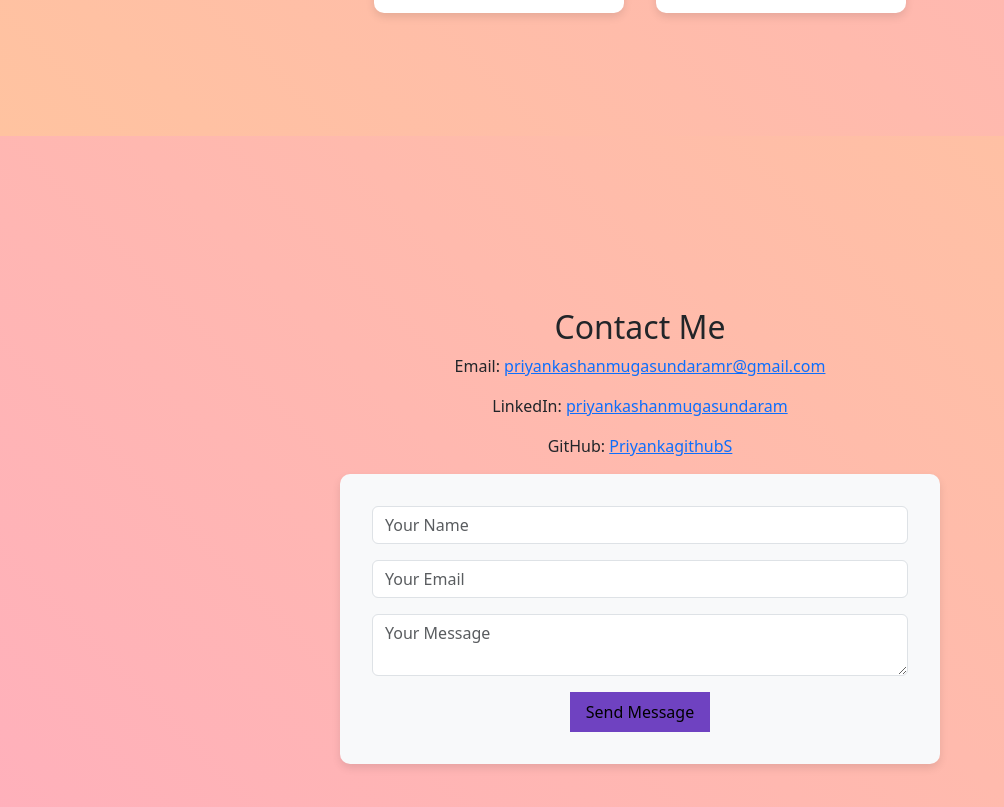
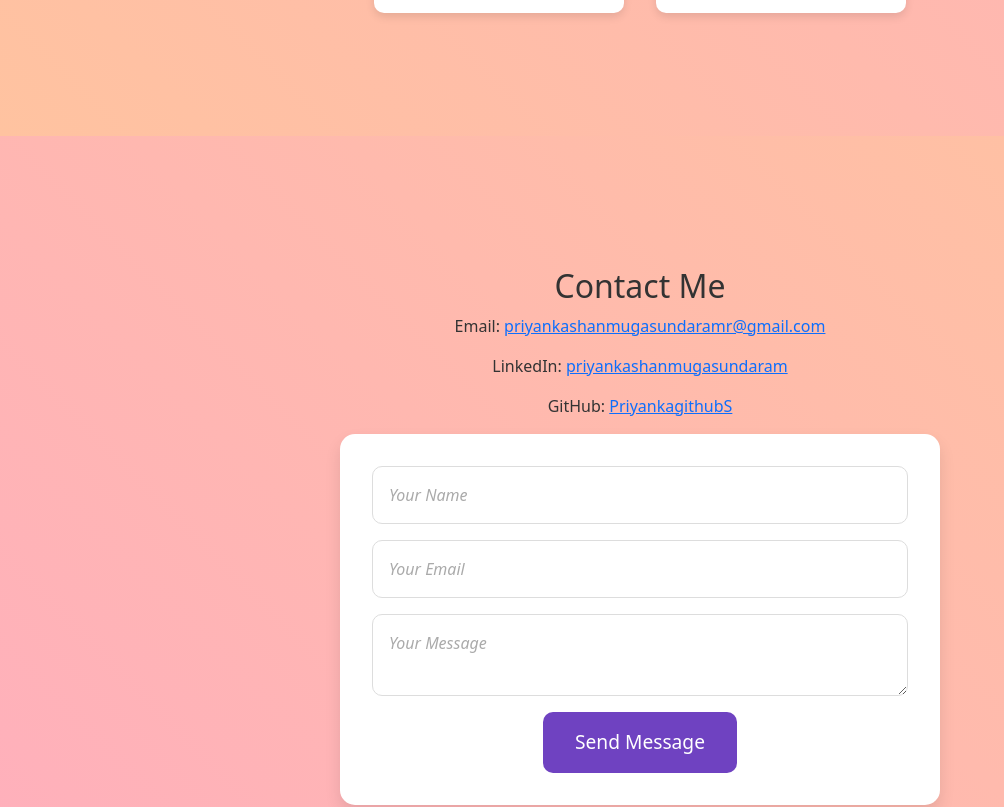
Before and after one commit to PriyankagithubS/portfolio, a React (Vite) app: page / in a window 1280 px wide. Shown: the part 3120-3927 px from the top of the page, without its empty margins (0-1004 px from the left). Built offline with nearby package versions, Linux system fonts and the light colour scheme.

Commit message:
form message

```diff
--- a/src/Components/Contact.css
+++ b/src/Components/Contact.css
@@ -4,30 +4,69 @@
     display: flex;
     flex-direction: column;
     justify-content: center;
+    align-items: center;
     text-align: center;
     padding: 2rem;
+    color: #333;
 }
 
 .contact-form {
-    background-color: #f8f9fa;
-    border-radius: 10px;
+    background-color: #ffffff;
+    border-radius: 15px;
     padding: 2rem;
-    box-shadow: 0 4px 8px rgba(0, 0, 0, 0.1);
+    box-shadow: 0 8px 16px rgba(0, 0, 0, 0.1);
     width: 100%;
     max-width: 600px;
     margin: 0 auto;
+    transition: transform 0.3s ease-in-out, box-shadow 0.3s ease-in-out;
+}
+
+.contact-form:hover {
+    transform: translateY(-10px);
+    box-shadow: 0 12px 24px rgba(0, 0, 0, 0.2);
 }
 
 .contact-form .form-control {
+    width: 100%;
+    padding: 1rem;
+    border: 1px solid #ddd;
+    border-radius: 10px;
     margin-bottom: 1rem;
+    font-size: 1rem;
+    outline: none;
+    transition: border-color 0.3s, box-shadow 0.3s;
+}
+
+.contact-form .form-control:focus {
+    border-color: #6f42c1;
+    box-shadow: 0 0 5px rgba(111, 66, 193, 0.3);
 }
 
 .contact-form button {
     background-color: #6f42c1;
     border: none;
-    padding: 0.5rem 1rem;
-    font-size: 1rem;
+    padding: 1rem 2rem;
+    font-size: 1.2rem;
+    color: #fff;
+    border-radius: 10px;
+    cursor: pointer;
+    transition: background-color 0.3s, transform 0.2s;
 }
+
+.contact-form button:hover {
+    background-color: #5a35a2;
+    transform: translateY(-3px);
+}
+
+.contact-form button:active {
+    transform: translateY(0);
+}
+
+.contact-form .form-control::placeholder {
+    color: #aaa;
+    font-style: italic;
+}
+
 @media (max-width: 1200px) {
     .about-section {
         flex-direction: column;
--- a/src/Components/Contact.jsx
+++ b/src/Components/Contact.jsx
@@ -5,6 +5,32 @@ import './Contact.css';
 
 const Contact = () => {
     const [containerRef, isVisible] = useIntersectionObserver({ threshold: 0.1 });
+
+    const onSubmit = async (event) => {
+        event.preventDefault();
+        const formData = new FormData(event.target);
+
+        formData.append("access_key", "4a5cd7f5-18b7-4fe4-a277-a6c6d7c13f2d");
+
+        const object = Object.fromEntries(formData);
+        const json = JSON.stringify(object);
+
+        const res = await fetch("https://api.web3forms.com/submit", {
+            method: "POST",
+            headers: {
+                "Content-Type": "application/json",
+                Accept: "application/json"
+            },
+            body: json
+        }).then((res) => res.json());
+
+        if (res.success) {
+            alert("Message sent successfully!");
+            event.target.reset();  // Reset form fields
+        } else {
+            alert("Failed to send message. Please try again.");
+        }
+    };
 
     return (
         <motion.section
@@ -23,13 +49,14 @@ const Contact = () => {
             </div>
             <motion.form
                 className="contact-form"
+                onSubmit={onSubmit}
                 initial={{ opacity: 0, scale: 0.9 }}
                 animate={{ opacity: isVisible ? 1 : 0, scale: isVisible ? 1 : 0.9 }}
                 transition={{ duration: 1, delay: 0.4 }}
             >
-                <input type="text" className="form-control" placeholder="Your Name" />
-                <input type="email" className="form-control" placeholder="Your Email" />
-                <textarea className="form-control" placeholder="Your Message"></textarea>
+                <input type="text" className="form-control" name="name" placeholder="Your Name" required />
+                <input type="email" className="form-control" name="email" placeholder="Your Email" required />
+                <textarea className="form-control" name="message" placeholder="Your Message" required></textarea>
                 <button type="submit">Send Message</button>
             </motion.form>
         </motion.section>
```
